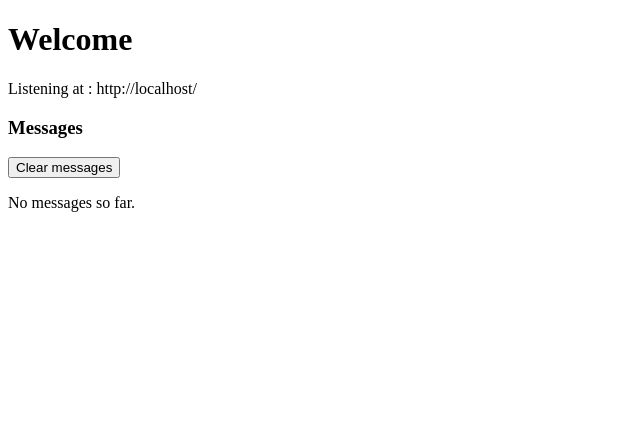
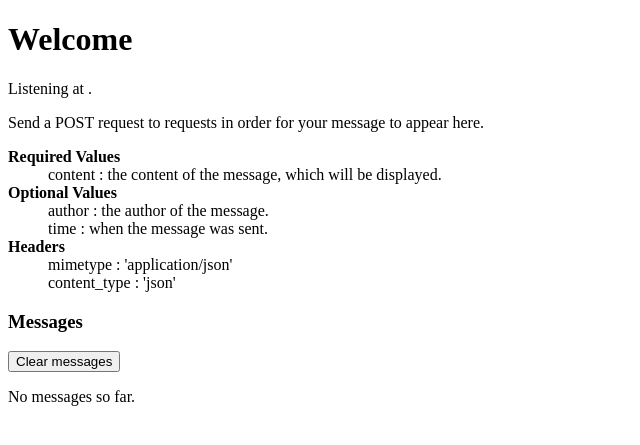
Before and after one commit to JWL4402-small-projects/simple-display-server, a Flask app: page / in a window 1280 px wide. Shown: the top 445 px of the page, without its empty margins (0-640 px from the left). Run offline with Flask 2, Linux system fonts and the light colour scheme; data that the repository does not hold is empty.

Commit message:
added an explanation on homepage

```diff
--- a/main.py
+++ b/main.py
@@ -35,7 +35,7 @@ def requests():
 	if request.method == "POST":
 		post = json.loads(request.json)
 
-		msg = post.get('message', None)
+		msg = post.get('content', None)
 		if msg is None:
 			return "No message attached.", 400
 
--- a/static/ajax.js
+++ b/static/ajax.js
@@ -9,7 +9,7 @@ function displayMessages(data) {
 
     messages.forEach(msg => {
         let author = msg.author ? msg.author : "Unknown";
-        let time = ""
+        let time = msg.time ? msg.time : "unknown time"
 
         html += `<dt>${author} @ ${time}</dt>`;
         html +=`<dd>${msg.content}</dd>`;
--- a/templates/index.html
+++ b/templates/index.html
@@ -8,7 +8,18 @@
 </head>
 <body>
     <h1>Welcome</h1>
-    <p id="address"></p>
+    <p>Listening at <span class="address"></span>.</p>
+    <p>Send a POST request to <span class="address"></span>requests in order for your message to appear here.</p>
+    <dl>
+        <dt style="font-weight: bold;">Required Values</dt>
+        <dd>content : the content of the message, which will be displayed.</dd>
+        <dt style="font-weight: bold;">Optional Values</dt>
+        <dd>author : the author of the message.</dd>
+        <dd>time : when the message was sent.</dd>
+        <dt style="font-weight: bold;">Headers</dt>
+        <dd>mimetype : 'application/json'</dd>
+        <dd>content_type : 'json'</dd>
+    </dl>
 
     <h3>Messages</h3>
     <button id="clear">Clear messages</button>
```
